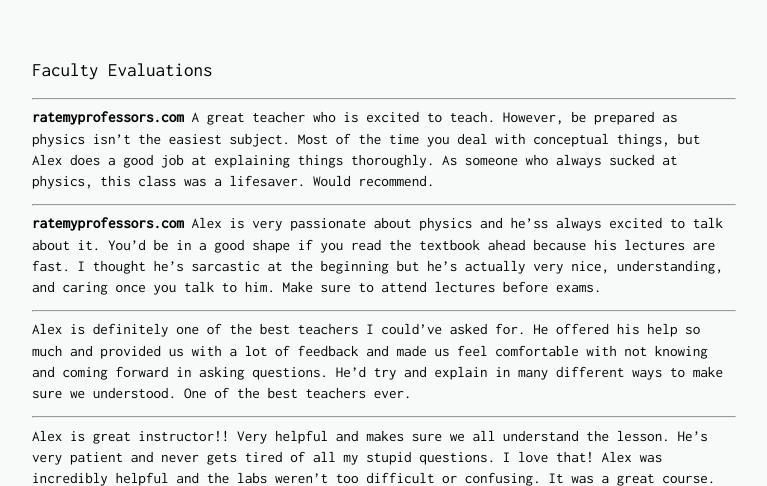
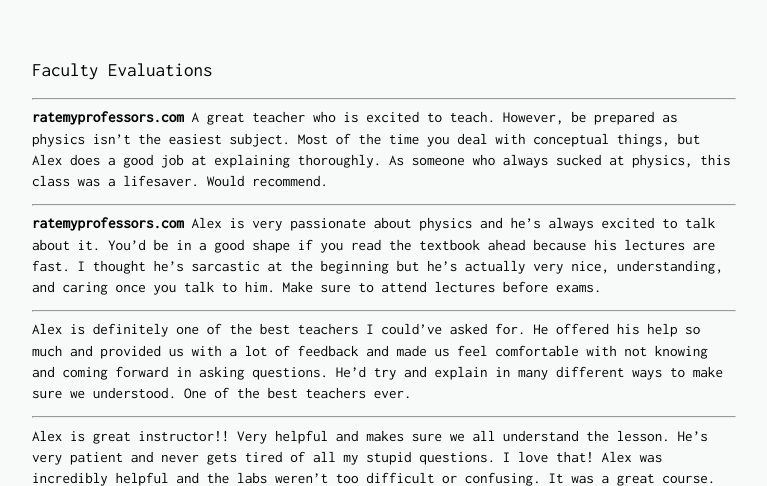
Before and after one commit to alexdvornikov/alexdvornikov.github.io, a Jekyll site: the page built from _posts/2016-12-7-teaching.markdown, in a window 1280 px wide and 900 px high, scrolled down 385 px, cut to the strip 151-637 px from the top of the window. Shown: the whole strip, without its empty margins (256-1023 px from the left). Built offline with Jekyll 4.4.1, drawn with Linux system fonts in a browser that asks for light colours; nearby versions of some CDN libraries.

Commit message:
Update 2016-12-7-teaching.markdown

```diff
--- a/_posts/2016-12-7-teaching.markdown
+++ b/_posts/2016-12-7-teaching.markdown
@@ -11,9 +11,9 @@ image-sm: /images/2015_Spring_3.JPG
 
 Faculty Evaluations
 <hr/> **ratemyprofessors.com** A great teacher who is excited to teach. However, be prepared as physics isn't the easiest subject.
-Most of the time you deal with conceptual things, but Alex does a good job at explaining things thoroughly.
+Most of the time you deal with conceptual things, but Alex does a good job at explaining thoroughly.
 As someone who always sucked at physics, this class was a lifesaver. Would recommend.
-<hr/> **ratemyprofessors.com** Alex is very passionate about physics and he'ss always excited to talk about it.
+<hr/> **ratemyprofessors.com** Alex is very passionate about physics and he's always excited to talk about it.
 You'd be in a good shape if you read the textbook ahead because his lectures are fast.
 I thought he's sarcastic at the beginning but he's actually very nice, understanding, and caring once you talk to him.
 Make sure to attend lectures before exams.
```
